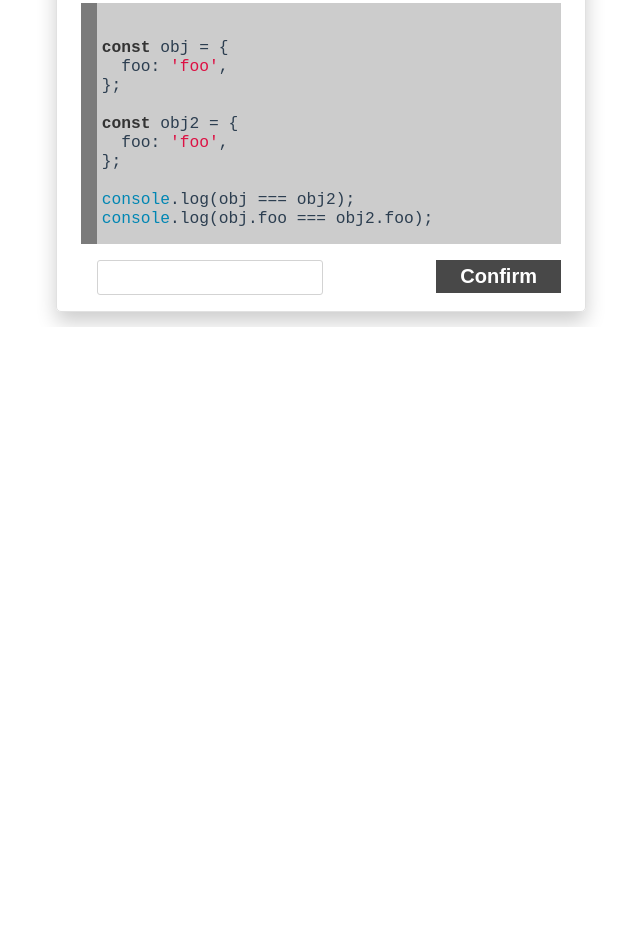
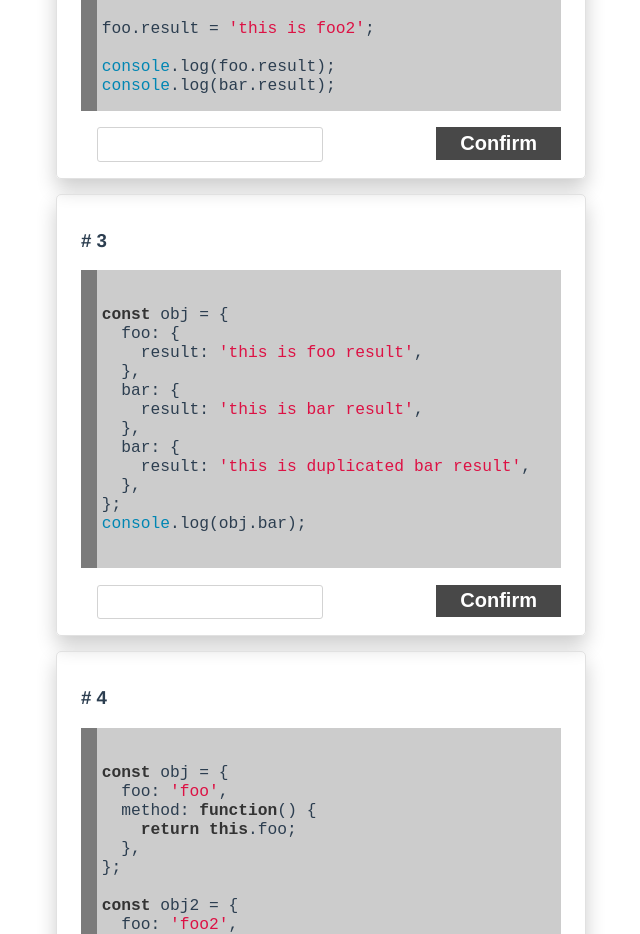
Before and after one commit to TianyiLi/js-simple-quiz, a Vue app: page / in a window 1280 px wide. Shown: the part 744-1678 px from the top of the page, without its empty margins (319-959 px from the left). Before the commit the page ends 1071 px from the top, so only its background shows below. Built offline with nearby package versions, Linux system fonts and the light colour scheme.

Commit message:
add quiz , deploy script

```diff
--- /dev/null
+++ b/deploy.js
@@ -0,0 +1,2 @@
+const ghpages = require('gh-pages')
+ghpages.publish('dist', console.log)
--- a/package.json
+++ b/package.json
@@ -1,5 +1,5 @@
 {
-  "name": "lara-test",
+  "name": "js-simple-quiz",
   "version": "0.1.0",
   "private": true,
   "scripts": {
@@ -11,6 +11,7 @@
   },
   "dependencies": {
     "core-js": "^3.3.2",
+    "gh-pages": "^2.1.1",
     "highlight.js": "^9.16.2",
     "vue": "^2.6.10",
     "vue-class-component": "^7.0.2",
--- a/src/shared/quiz.ts
+++ b/src/shared/quiz.ts
@@ -1,4 +1,91 @@
 const quests = [
+  {
+    quiz: `
+const obj = {
+  foo: 'foo',
+};
+
+const obj2 = {
+  foo: 'foo',
+};
+
+console.log(obj === obj2);
+console.log(obj.foo === obj2.foo);
+  `,
+    answer: ['false', 'true'],
+    input: ''
+  },
+  {
+    quiz: `
+const foo = {
+  result: 'this is foo';
+}
+
+const bar = foo;
+
+foo.result = 'this is foo2';
+
+console.log(foo.result);
+console.log(bar.result);
+`,
+    answer: ['this is foo2', 'this is foo2'],
+    input: ''
+  },
+  {
+    quiz: `
+const obj = {
+  foo: {
+    result: 'this is foo result',
+  },
+  bar: {
+    result: 'this is bar result',
+  },
+  bar: {
+    result: 'this is duplicated bar result',
+  },
+};
+console.log(obj.bar);
+    `,
+    answer: ['this is duplicated bar result'],
+    input: ''
+  },
+  {
+    quiz: `
+const obj = {
+  foo: 'foo',
+  method: function() {
+    return this.foo;
+  },
+};
+
+const obj2 = {
+  foo: 'foo2',
+  method: obj.method,
+};
+
+console.log(obj.method());
+console.log(obj2.method());
+    `,
+    answer: ['foo', 'foo2'],
+    input: ''
+  },
+  {
+    quiz: `
+const foo = function() {
+  this.attr = 'test';
+  this.method = function() {
+    return 'this is method';
+  };
+};
+
+const bar = new foo();
+
+console.log(bar.attr);
+console.log(bar.method());
+  `,
+    answer: ['test', 'this is method'],
+    input: ''
+  },
   {
     quiz: `
 const foo = function() {
@@ -18,26 +105,10 @@ bar.prototype.method = foo2.method;
 const bar2 = new bar();
 
 console.log(bar2.method());
-  `,
+    `,
     answer: ['this is bar'],
     input: ''
-  },
-  {
-    quiz: `
-const obj = {
-  foo: 'foo',
-};
-
-const obj2 = {
-  foo: 'foo',
-};
-
-console.log(obj === obj2);
-console.log(obj.foo === obj2.foo);
-`,
-    answer: ['false', 'true'],
-    input: ''
-  },
+  }
 ]
 export {
   quests
--- /dev/null
+++ b/vue.config.js
@@ -0,0 +1,4 @@
+const pg = require('./package.json')
+module.exports = {
+  publicPath: process.env.NODE_ENV === 'production' ? 'https://tianyili.github.io/' + pg.name : ''
+}
```
Also changed, not shown: 1 other file (tests, documents, lock files or other folders).
